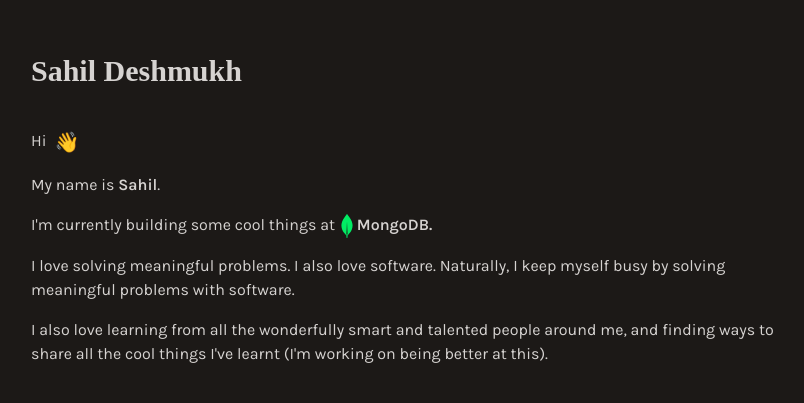
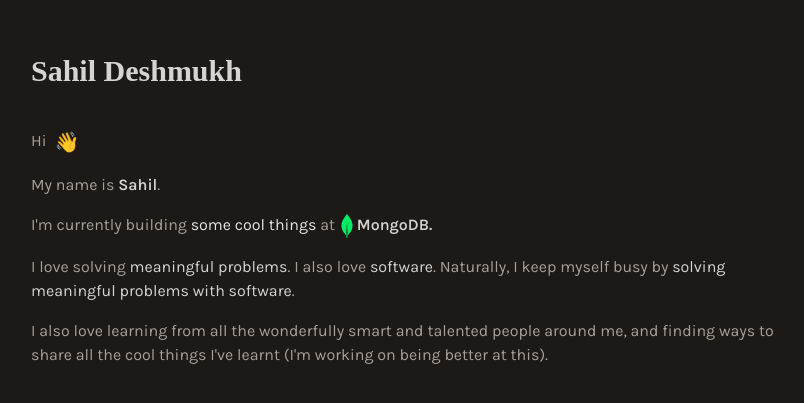
Before and after one commit to sahildmk/dmk-dev-v2, a Next.js app: page / in a window 1280 px wide. Shown: the part 139-542 px from the top of the page, without its empty margins (225-1029 px from the left). Built offline with nearby package versions, Linux system fonts and the light colour scheme; a web font is replaced by a local one; what tailwindcss-motion would draw is missing.

Commit message:
feat(home): refine text styling and enhance animations in introduction section

```diff
--- a/app/page.tsx
+++ b/app/page.tsx
@@ -5,7 +5,7 @@ const blurStyle =
 
 export default function Home() {
   return (
-    <main className="flex min-h-svh flex-col items-center justify-between p-8 text-stone-300 bg-stone-900">
+    <main className="flex min-h-svh flex-col items-center justify-between p-8 text-stone-400 bg-stone-900">
       <div className="md:w-xl lg:w-3xl mt-40 sm:space-y-10 space-y-10">
         <section className="text-stone-300">
           <h1
@@ -24,17 +24,20 @@ export default function Home() {
             </p>
           </div>
           <p className={`${blurStyle} motion-delay-600`}>
-            My name is <span className=" font-semibold">Sahil</span>.
+            My name is{" "}
+            <span className="text-stone-300 font-semibold">Sahil</span>.
           </p>
           <div className={`${blurStyle} motion-delay-700`}>
             <span>I&apos;m currently building </span>
-            <p className="inline-block motion-opacity-loop-60 motion-duration-[3s] motion-ease-in-out">
+            <p className="inline-block motion-opacity-loop-40 motion-duration-[4s] motion-ease-in-out">
               <a
                 href="https://www.mongodb.com/products/tools/relational-migrator"
                 target="_blank"
                 rel="noopener noreferrer"
+                className="text-stone-200 transition-all duration-300 group"
               >
                 some cool things
+                <span className="block max-w-0 group-hover:max-w-full transition-all duration-500 h-0.5 bg-stone-200"></span>
               </a>
             </p>
             <span> at </span>
@@ -48,15 +51,22 @@ export default function Home() {
                 <MongoDB
                   className={`h-6 mr-0.5 inline-block group-hover:mr-1 motion-rotate-loop-12/mirror motion-duration-[3s] motion-ease-in-out group-hover:scale-120 transition-all duration-300`}
                 />
-                <span className="group-hover:scale-105 font-semibold inline-block transition-all duration-300 ">
+                <span className="group-hover:scale-105 text-stone-300 font-semibold inline-block transition-all duration-300 ">
                   MongoDB.
                 </span>
               </a>
             </p>
           </div>
           <p className={`${blurStyle} motion-delay-800`}>
-            I love solving meaningful problems. I also love software. Naturally,
-            I keep myself busy by solving meaningful problems with software.
+            I love solving{" "}
+            <span className="text-stone-300">meaningful problems</span>. I also
+            love <span className="text-stone-300">software</span>. Naturally, I
+            keep myself busy by
+            <span className="text-stone-300">
+              {" "}
+              solving meaningful problems with software
+            </span>
+            .
           </p>
           <p className={`${blurStyle} motion-delay-900`}>
             I also love learning from all the wonderfully smart and talented
```
